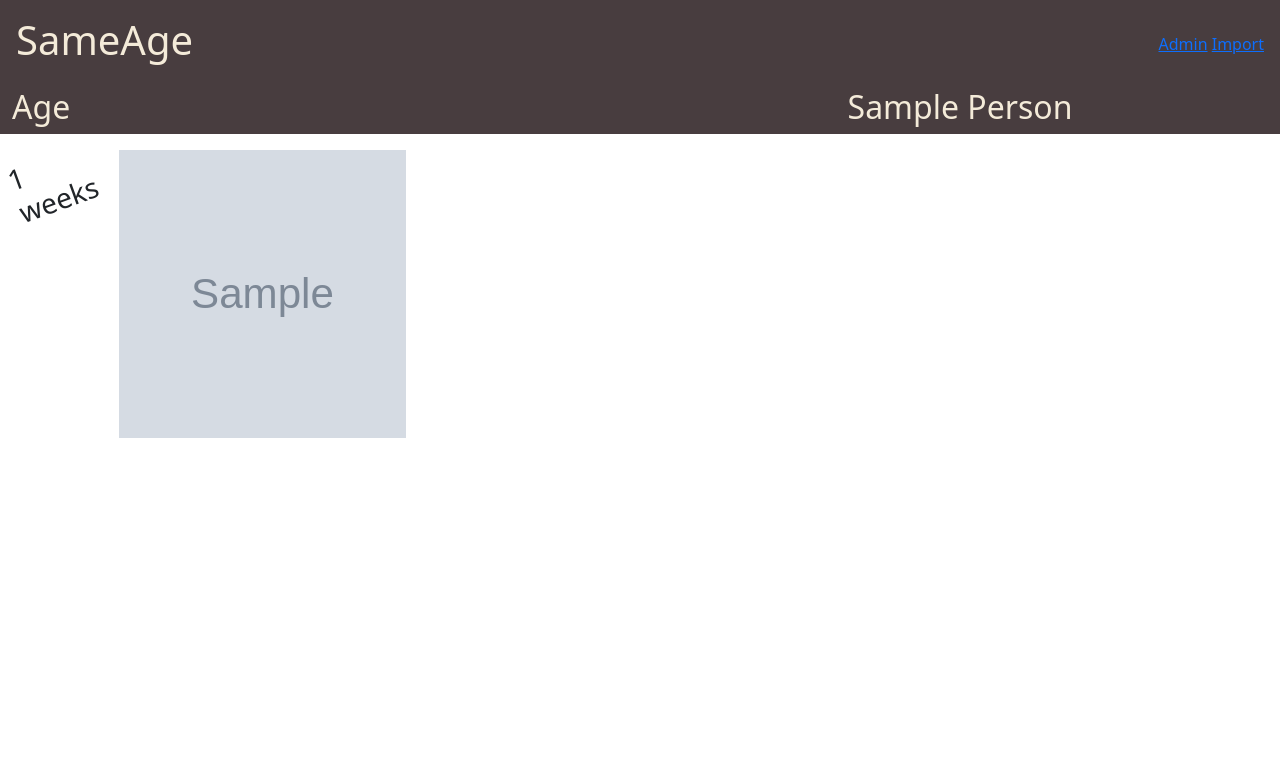
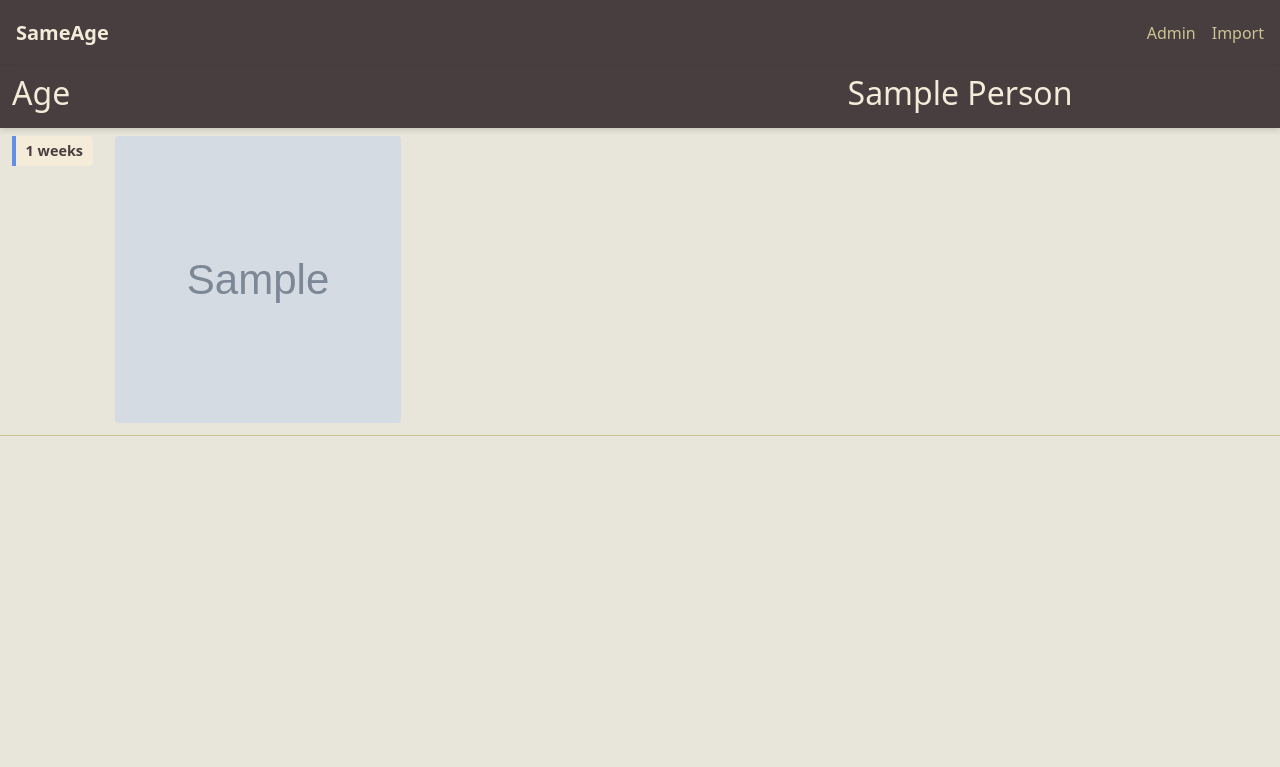
Before and after one commit to tobiasschuerg/same-age, a Django app: page / in a window 1280 px wide. Shown: the top 767 px of the page. Run offline with Django 4.2, Linux system fonts and the light colour scheme; tables that the repository leaves empty hold one stand-in row (values such as "Sample post"); grey boxes marked "Sample" are stand-in pictures.

Commit message:
style: visual polish for gallery UI
Rewrite CSS with warm off-white background, smooth thumbnail hover
(scale + brightness instead of harsh opacity), age label pills with
blue accent border, and navbar shadow. Fix HTML boilerplate (DOCTYPE,
meta tags, title) and Bootstrap 5 navbar markup. Eliminate JS DOM
thrashing by creating highlight container once at page load with
CSS-driven fade transitions.

Co-Authored-By: Claude Opus 4.6 <noreply@anthropic.com>

```diff
--- a/timeline/static/timeline/style.css
+++ b/timeline/static/timeline/style.css
@@ -1,88 +1,147 @@
-/* https://coolors.co/cdc392-e8e5da-483d3f-9eb7e5-648de5 */
+/* Palette: https://coolors.co/cdc392-e8e5da-483d3f-9eb7e5-648de5 */
 
-/*
-img {
-  filter: blur(5px);
+body {
+  background: #E8E5DA;
+  font-family: system-ui, -apple-system, "Segoe UI", Roboto, sans-serif;
 }
-*/
 
+/* --- Navbar --- */
 .navbar {
   background: #483D3F;
+  box-shadow: 0 2px 8px rgba(0, 0, 0, 0.25);
+}
+
+.navbar .navbar-brand {
+  color: #F4EBD9;
+  font-weight: 700;
+}
+
+.navbar .nav-link {
+  color: #CDC392;
+  transition: color 0.2s;
+}
+
+.navbar .nav-link:hover {
   color: #F4EBD9;
 }
 
+/* --- Header row --- */
 .header-row {
   background: #483D3F;
   color: #F4EBD9;
+  padding: 0.5rem 0;
+  box-shadow: 0 2px 6px rgba(0, 0, 0, 0.15);
+  z-index: 1020;
 }
 
+/* --- Age labels --- */
+.age-label-col {
+  display: flex;
+  align-items: flex-start;
+}
+
+.age-label {
+  top: 4rem !important;
+  background: #F4EBD9;
+  border-left: 4px solid #648DE5;
+  padding: 0.25rem 0.6rem;
+  border-radius: 0 4px 4px 0;
+  font-weight: 600;
+  font-size: 0.9rem;
+  color: #483D3F;
+  white-space: nowrap;
+  z-index: 100;
+}
+
+/* --- Photo rows --- */
+.photo-row {
+  margin-top: 0.5rem;
+  padding-bottom: 0.75rem;
+  border-bottom: 1px solid #CDC392;
+}
+
+/* --- Gallery grid --- */
 .image-gallery {
   display: flex;
   flex-wrap: wrap;
   align-items: flex-start;
   justify-content: flex-start;
   align-content: flex-start;
+  gap: 3px;
+  padding: 0 0.5rem;
 }
 
+/* --- Thumbnails --- */
 .thumbnail-container {
   position: relative;
- aspect-ratio : 1 / 1;
-  width: 25%;
+  aspect-ratio: 1 / 1;
+  width: calc(25% - 3px);
+  border-radius: 4px;
+  overflow: hidden;
+  cursor: pointer;
 }
 
 .thumbnail-container img {
   width: 100%;
   height: 100%;
   object-fit: cover;
+  transition: transform 0.2s ease, filter 0.2s ease;
 }
 
-.thumbnail-container:hover {
-  opacity: 0.5;
-  background: #648DE5;
+.thumbnail-container::after {
+  content: "";
+  position: absolute;
+  inset: 0;
+  background: linear-gradient(135deg, rgba(100, 141, 229, 0.15), transparent);
+  opacity: 0;
+  transition: opacity 0.2s ease;
+  pointer-events: none;
 }
 
-.first {
-  border-right: 0.5rem #aff solid;
+.thumbnail-container:hover img {
+  transform: scale(1.08);
+  filter: brightness(1.05);
 }
 
-h3 {
-  top: 3rem !important;
-  transform: rotate(-20deg);
-  margin-bottom: 100px;
-  z-index: 100 !important;
+.thumbnail-container:hover::after {
+  opacity: 1;
 }
 
-.photo-row {
-  margin-top: 1rem;
-  margin-bottom: 2rem;
+/* --- Highlight overlay --- */
+.highlight {
+  position: fixed;
+  bottom: 0;
+  right: 0;
+  left: 0;
+  height: 40%;
+  width: fit-content;
+  margin: 0.5rem;
+  z-index: 1000;
+  pointer-events: none;
+  opacity: 0;
+  transition: opacity 0.2s ease;
 }
 
-.highlight{
-  position: fixed;
-  bottom: 0px;
-  right: 0px;
-  left: 0px;
-  height: 40%;
+.highlight.visible {
+  opacity: 1;
+}
 
-  width: fit-content;
-
-  margin: 0.5rem;
-
-  z-index: 1000;
-  pointer-events:none;
-
-}
 .highlight p {
   position: absolute;
-  top:0;
+  top: 0;
   color: #fff;
   background: #648DE5;
   width: 100%;
-  border-radius: 1rem 1rem 0 0;
+  border-radius: 0.75rem 0.75rem 0 0;
+  margin: 0;
+  padding: 0.25rem 0.5rem;
+  text-align: center;
 }
+
 .highlight img {
   position: relative;
   height: 100%;
-  border-radius: 1rem;
-  border: 0.5rem #648DE5 solid;
+  border-radius: 0.75rem;
+  border: 3px solid #648DE5;
+  box-shadow: 0 4px 16px rgba(0, 0, 0, 0.3);
 }
--- a/timeline/templates/timeline/image_gallery.html
+++ b/timeline/templates/timeline/image_gallery.html
@@ -1,18 +1,21 @@
-<html>
+<!DOCTYPE html>
+<html lang="en">
 {% load static %}
 <head>
+    <meta charset="UTF-8">
+    <meta name="viewport" content="width=device-width, initial-scale=1.0">
+    <title>SameAge</title>
     <link href="https://cdn.jsdelivr.net/npm/bootstrap@5.3.0-alpha1/dist/css/bootstrap.min.css" rel="stylesheet"
           integrity="sha384-GLhlTQ8iRABdZLl6O3oVMWSktQOp6b7In1Zl3/Jr59b6EGGoI1aFkw7cmDA6j6gD" crossorigin="anonymous">
-
     <link rel="stylesheet" href="{% static 'timeline/style.css' %}">
 </head>
 <body>
 
-<nav class="navbar navbar-light p-3">
-    <h1>SameAge</h1>
-    <div class="text-end float:right" id="navbarNav">
-        <a class="link" href="/admin" target="_blank">Admin</a>
-        <a class="link" href="/autoimport" target="_blank">Import</a>
+<nav class="navbar p-3 d-flex justify-content-between align-items-center">
+    <span class="navbar-brand mb-0 h1">SameAge</span>
+    <div class="d-flex gap-3">
+        <a class="nav-link" href="/admin" target="_blank">Admin</a>
+        <a class="nav-link" href="/autoimport" target="_blank">Import</a>
     </div>
 </nav>
 
@@ -30,8 +33,8 @@
 
     {% for weeks, group in data.items %}
     <div class="row photo-row">
-        <div class="col-1">
-            <h3 class="sticky-top">{{ group.age_string }}</h3>
+        <div class="col-1 age-label-col">
+            <div class="age-label sticky-top">{{ group.age_string }}</div>
         </div>
         {% for column in group.columns %}
         <div class="col image-gallery">
@@ -52,7 +55,6 @@
 
 </div>
 
+<script src="{% static 'timeline/timeline.js' %}"></script>
 </body>
-<script src="{% static 'timeline/timeline.js' %}"></script>
-
 </html>
```
Also changed, not shown: timeline/static/timeline/timeline.js (+29 -24 lines).
